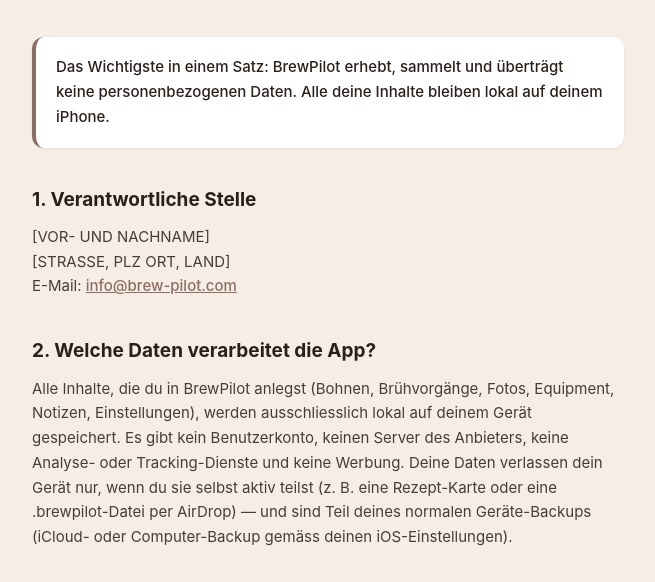
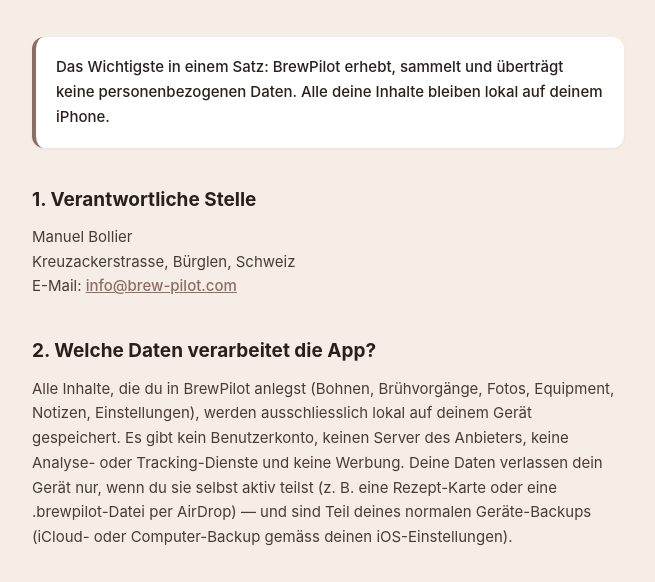
Before and after one commit to DunklerHamster-55/brewpilot-site, a plain HTML site: page privacy/index.html in a window 1280 px wide. Shown: the part 218-800 px from the top of the page, without its empty margins (312-967 px from the left). Drawn offline with Linux system fonts and the light colour scheme.

Commit message:
index.html aktualisieren

```diff
--- a/privacy/index.html
+++ b/privacy/index.html
@@ -42,7 +42,7 @@
   </div>
 
   <h2>1. Verantwortliche Stelle</h2>
-  <p>[VOR- UND NACHNAME]<br>[STRASSE, PLZ ORT, LAND]<br>
+  <p>Manuel Bollier<br>Kreuzackerstrasse, Bürglen, Schweiz<br>
   E-Mail: <a href="mailto:info@brew-pilot.com">info@brew-pilot.com</a></p>
 
   <h2>2. Welche Daten verarbeitet die App?</h2>
```
